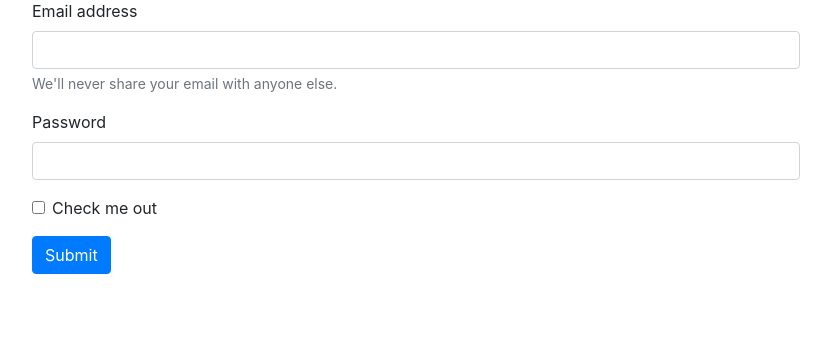
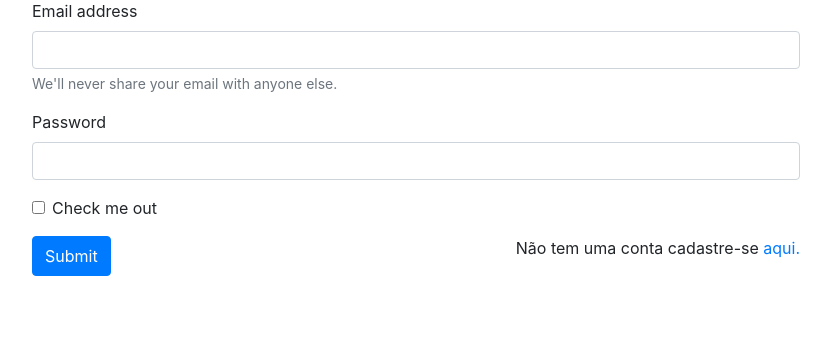
Before and after one commit to edjandir/cursoflaskweb, a Flask app: page /login in a window 1280 px wide. Shown: the part 119-460 px from the top of the page, without its empty margins (224-1055 px from the left). Run offline with Flask 3, Linux system fonts and the light colour scheme.

Commit message:
login_required, logout e task

```diff
--- a/todo/app.py
+++ b/todo/app.py
@@ -2,7 +2,7 @@ from flask import (Flask, render_template, request, redirect,
     url_for, flash)
 from flask_sqlalchemy import SQLAlchemy
 from werkzeug.security import generate_password_hash, check_password_hash
-from flask_login import LoginManager, UserMixin, login_user
+from flask_login import LoginManager, UserMixin, login_user, login_required, logout_user
 app = Flask(__name__)
 
 app.config['SECRET_KEY'] = 'IFSC2025'
@@ -23,11 +23,21 @@ class User(UserMixin, db.Model):
     email = db.Column(db.String(150), unique=True, nullable=False)
     password = db.Column(db.String(150), nullable=False)
 
+#Modelo da tarefa
+class Task(db.Model):
+    id = db.Column(db.Integer, primary_key=True)
+    name = db.Column(db.String(150), nullable=False)
+    complete =db.Column(db.Boolean)
+    user_id = db.Column(db.Integer, db.ForeignKey('user.id'))
+
+
 @login_manager.user_loader
 def load_user(user_id):
     return User.query.get(int(user_id))
 
+
 @app.route('/')
+@login_required
 def home():
     return render_template('home.html')
 
@@ -79,6 +89,11 @@ def signup():
 
     return render_template('signup.html')
 
+@app.route('/logout')
+def logout():
+    logout_user()
+    return redirect(url_for('login'))
+
 
 def create_tables():
     with app.app_context():
--- a/todo/static/styles.css
+++ b/todo/static/styles.css
@@ -14,3 +14,8 @@
     text-align: center;
     margin-top: 20px;
 }
+
+.comando {
+    display: flex;
+    justify-content: space-between;
+}
--- a/todo/templates/base.html
+++ b/todo/templates/base.html
@@ -14,6 +14,7 @@
 
     {% block menu %}
     <nav class="navbar navbar-expand-lg navbar-light bg-light">
+
         <a class="navbar-brand" href="#">Todolist</a>
         <button class="navbar-toggler" type="button" data-toggle="collapse" data-target="#navbarNavAltMarkup" aria-controls="navbarNavAltMarkup" aria-expanded="false" aria-label="Toggle navigation">
           <span class="navbar-toggler-icon"></span>
@@ -21,7 +22,10 @@
         <div class="collapse navbar-collapse" id="navbarNavAltMarkup">
           <div class="navbar-nav">
             <a class="nav-link active" href="#">Home <span class="sr-only">(current)</span></a>
-            <a class="nav-link" href="#">Logout</a>
+            <div class="d-flex ml-auto">
+              <div>Você está logado como {{ current_user.name }}.</div>
+              <a class="nav-link" href="{{ url_for('logout') }}">Logout</a>
+            </div>
           </div>
         </div>
       </nav>
--- a/todo/templates/login.html
+++ b/todo/templates/login.html
@@ -25,7 +25,11 @@
             <input type="checkbox" class="form-check-input" id="exampleCheck1">
             <label class="form-check-label" for="exampleCheck1">Check me out</label>
             </div>
-            <button type="submit" class="btn btn-primary">Submit</button>
+            <div class="comando">
+                <button type="submit" class="btn btn-primary">Submit</button>
+                <p>Não tem uma conta cadastre-se
+                    <a href="{{url_for('signup')}}"> aqui.</a></p>
+            </div>
         </form>
     </div>
 </div>
--- a/todo/templates/signup.html
+++ b/todo/templates/signup.html
@@ -36,7 +36,11 @@
                 <input type="password" class="form-control" name="password2" id="password2">
             </div>
 
-            <button type="submit" class="btn btn-primary">Submit</button>
+            <div class="comando">
+                <button type="submit" class="btn btn-primary">Submit</button>
+                <p>Já tem uma conta? Faça o login
+                    <a href="{{url_for('login')}}"> aqui.</a></p>
+                </div>
         </form>
     </div>
 </div>
```
Also changed, not shown: instance/todo.db, todo/instance/todo.db (added).
